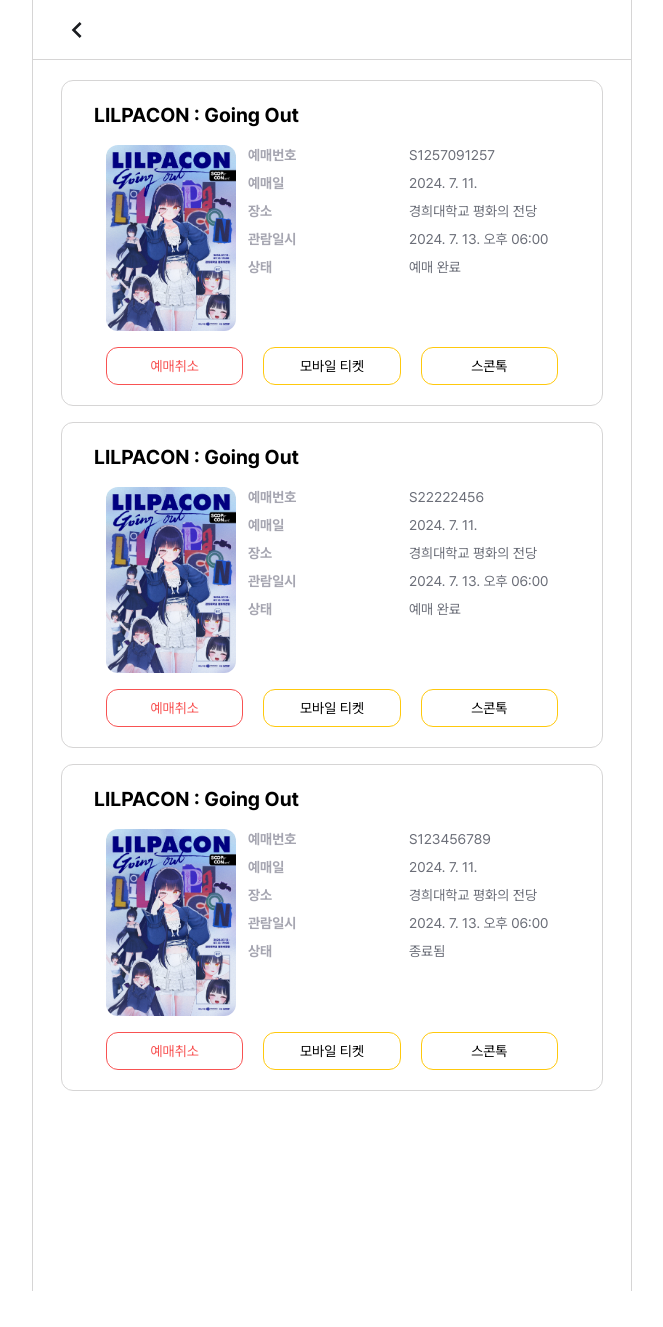
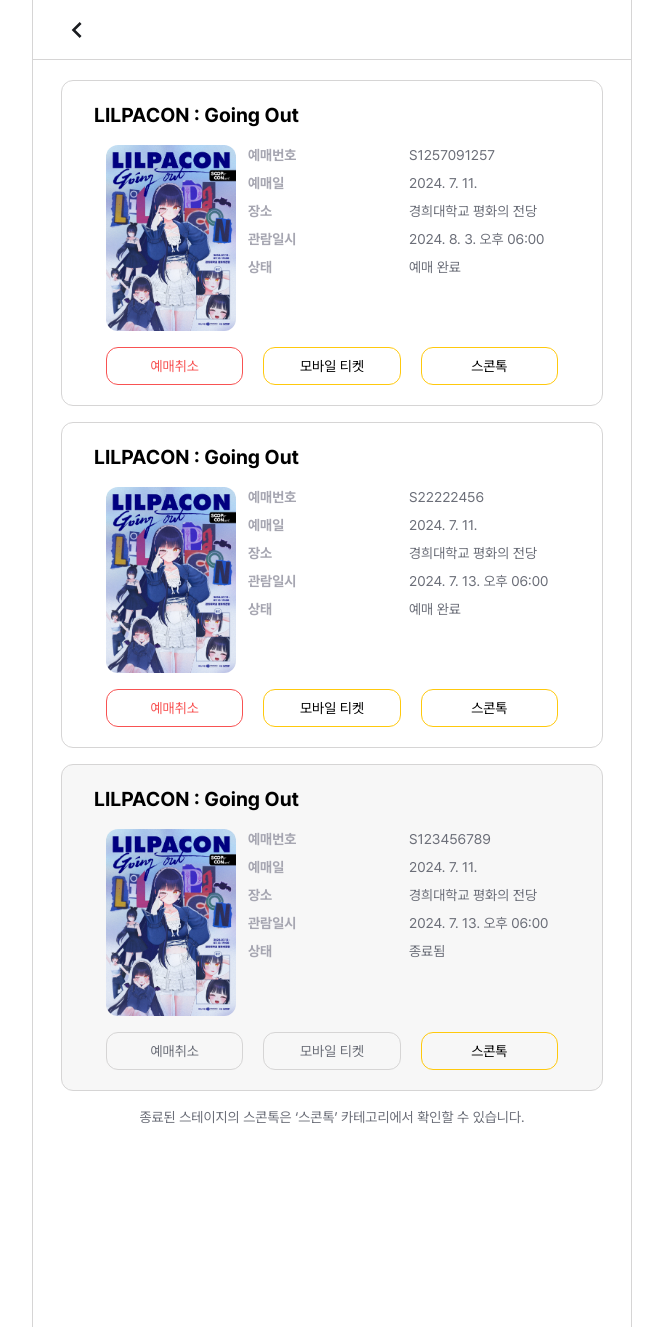
Before and after one commit to 809bakery/SCON-Frontend, a Next.js app: page /ticket/my in a window 1280 px wide. Shown: the whole page, without its empty margins (308-971 px from the left). Before the commit the page ends 1291 px from the top, so only its background shows below. Built offline with nearby package versions, Linux system fonts and the light colour scheme.

Commit message:
feat: toaster 추가

```diff
--- a/package.json
+++ b/package.json
@@ -19,6 +19,7 @@
     "react": "^18",
     "react-calendar": "^5.0.0",
     "react-dom": "^18",
+    "react-hot-toast": "^2.4.1",
     "react-qr-code": "^2.0.15",
     "zustand": "^4.5.4"
   },
--- a/src/app/ticket/my/[id]/page.tsx
+++ b/src/app/ticket/my/[id]/page.tsx
@@ -5,6 +5,7 @@ import { useState } from 'react'
 // eslint-disable-next-line import/no-extraneous-dependencies
 import QRCode from 'react-qr-code'
 
+import Timer from '@/components/timer.tsx'
 import { DAY_MAP } from '@/constants/stage/info/index.ts'
 import { DUMMY_RESERVED_STAGE } from '@/constants/ticket/index.ts'
 import FilpSVG from '@/static/svg/ticket/ticket-flip-icon.svg'
@@ -18,6 +19,7 @@ interface StageType {
   stageDate: string
   status: string
   cost: number
+  isEnd: boolean
 }
 const parseDate = (time: string) => {
   const hour =
@@ -66,7 +68,9 @@ function TicketEnterPage() {
           }}
         >
           <div className="flex flex-col items-center justify-center">
-            <p className="text-warning font-bold text-2xl">3 : 00</p>
+            <div className="text-warning font-bold text-2xl">
+              {isFlipped && <Timer />}
+            </div>
             <span>후에 새로고침됩니다.</span>
           </div>
 
--- a/src/app/ticket/my/page.tsx
+++ b/src/app/ticket/my/page.tsx
@@ -2,6 +2,8 @@
 
 import Image, { StaticImageData } from 'next/image'
 import { useRouter } from 'next/navigation'
+// eslint-disable-next-line import/no-extraneous-dependencies
+import toast, { Toaster } from 'react-hot-toast'
 
 import { DUMMY_RESERVED_STAGE } from '@/constants/ticket/index.ts'
 import TicketWrapperCard from '@/features/ticket/card/index.tsx'
@@ -15,17 +17,22 @@ interface StageType {
   stageDate: string
   status: string
   cost: number
+  isEnd: boolean
 }
 
 function UserTicketListPage() {
   const router = useRouter()
-  const clickedCancel = () => {}
 
   const clickedMobile = (stage: StageType) => {
+    const now = new Date()
+    let diff = new Date(stage.stageDate).getTime() - now.getTime()
+    diff = Math.ceil(diff / (1000 * 60 * 60 * 24))
+    if (diff < 0) {
+      toast.error('이미 공연이 종료되었습니다.')
+      return
+    }
     router.push(`/ticket/my/${stage.rNum}`)
   }
-
-  const clickedTalk = () => {}
 
   const parseDate = (time: string) => {
     const hour =
@@ -43,7 +50,7 @@ function UserTicketListPage() {
       {DUMMY_RESERVED_STAGE.map((stage) => (
         <TicketWrapperCard
           key={stage.rNum}
-          classnames="p-5 flex flex-col gap-y-4"
+          classnames={`p-5 flex flex-col gap-y-4 ${stage.isEnd && 'bg-lightgray-1'}`}
         >
           <h3 className="px-3 font-bold text-xl">{stage.title}</h3>
           <div className="px-6 flex gap-x-3">
@@ -92,21 +99,19 @@ function UserTicketListPage() {
           <div className="px-6 flex justify-between items-center text-sm gap-x-5">
             <button
               type="button"
-              onClick={clickedCancel}
-              className="flex-1 py-2 flex items-center justify-center border border-warning text-warning rounded-xl"
+              className={`flex-1 py-2 flex items-center justify-center border border-warning text-warning rounded-xl ${stage.isEnd && '!border-border !text-disabled'}`}
             >
               예매취소
             </button>
             <button
               type="button"
               onClick={() => clickedMobile(stage)}
-              className="flex-1 py-2 flex items-center justify-center border  border-primary rounded-xl"
+              className={`flex-1 py-2 flex items-center justify-center border  border-primary rounded-xl ${stage.isEnd && '!border-border !text-disabled'}`}
             >
               모바일 티켓
             </button>
             <button
               type="button"
-              onClick={clickedTalk}
               className="flex-1 py-2 flex items-center justify-center border  border-primary rounded-xl"
             >
               스콘톡
@@ -114,6 +119,10 @@ function UserTicketListPage() {
           </div>
         </TicketWrapperCard>
       ))}
+      <p className="text-sm text-disabled flex items-center justify-center">
+        종료된 스테이지의 스콘톡은 ‘스콘톡’ 카테고리에서 확인할 수 있습니다.
+      </p>
+      <Toaster />
     </div>
   )
 }
--- a/src/constants/ticket/index.ts
+++ b/src/constants/ticket/index.ts
@@ -15,6 +15,7 @@ type StageType = {
   runningTime: number
   status: string
   cost: number
+  isEnd: boolean
 }
 
 export const DUMMY_RESERVED_STAGE: StageType[] = [
@@ -26,11 +27,12 @@ export const DUMMY_RESERVED_STAGE: StageType[] = [
     location: '경희대학교 평화의 전당',
     episodeNumber: 1,
     reservedDate: '2024-07-11T00:58:18.991033',
-    stageDate: '2024-07-13T18:00:00.991033',
+    stageDate: '2024-08-03T18:00:00.991033',
     runningTime: 180,
     status: 'Ready',
     rNum: 'S1257091257',
     cost: 10000,
+    isEnd: false,
   },
   {
     title: 'LILPACON : Going Out',
@@ -45,6 +47,7 @@ export const DUMMY_RESERVED_STAGE: StageType[] = [
     status: 'Ready',
     rNum: 'S22222456',
     cost: 10000,
+    isEnd: false,
   },
   {
     title: 'LILPACON : Going Out',
@@ -59,5 +62,6 @@ export const DUMMY_RESERVED_STAGE: StageType[] = [
     status: 'End',
     rNum: 'S123456789',
     cost: 10000,
+    isEnd: true,
   },
 ]
```
Also changed, not shown: 1 other file (tests, documents, lock files or other folders).
